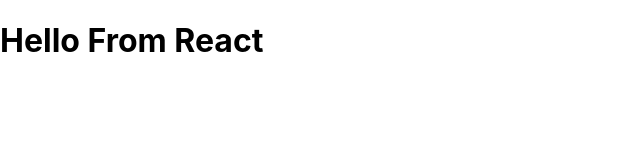
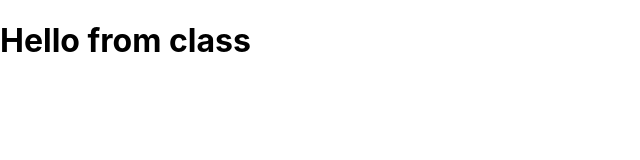
Before and after one commit to marcibaumel/Traversy_Media-React_JS_Crash_Course_2021, a React (Create React App) app in the folder react-task-tracker/: page / in a window 1280 px wide. Shown: the top 160 px of the page, without its empty margins (0-640 px from the left). Built offline with nearby package versions, Linux system fonts and the light colour scheme.

Commit message:
class approach

```diff
--- a/react-task-tracker/src/App.js
+++ b/react-task-tracker/src/App.js
@@ -1,10 +1,21 @@
+import React from "react";
+import Header from "./components/Header";
+
+
+/*
 function App() {
-
   return (
     <div className="container">
-      <h1>Hello From React</h1>
+      <Header/>
     </div>
   );
 }
+*/
+
+class App extends React.Component{
+  render(){
+    return <h1>Hello from class</h1>
+  }
+}
 
 export default App;
--- /dev/null
+++ b/react-task-tracker/src/components/Header.js
@@ -0,0 +1,9 @@
+export const Header = () => {
+    return (
+        <header>
+            <h1>Hello from react</h1>
+        </header>
+    )
+}
+
+export default Header
```
